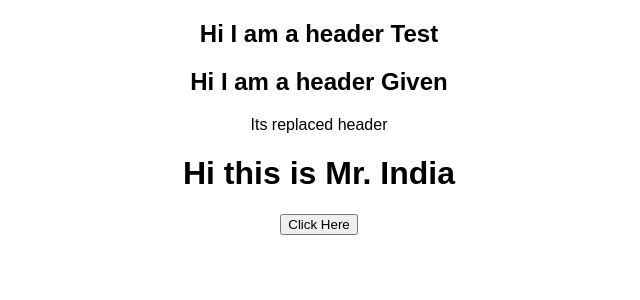
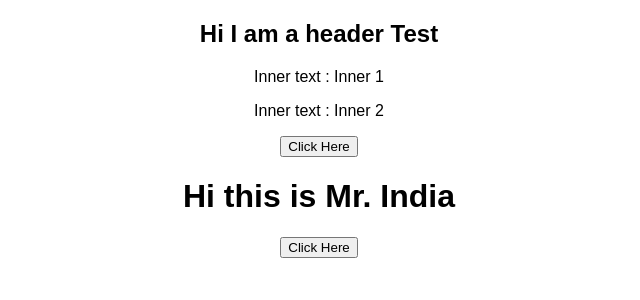
Before and after one commit to sunnyranadeveloper/reactjsStudy, a React (Create React App) app in the folder myapp/: page / in a window 1280 px wide. Shown: the top 300 px of the page, without its empty margins (321-961 px from the left). Built offline with nearby package versions, Linux system fonts and the light colour scheme.

Commit message:
function based component has been added

```diff
--- a/myapp/src/App.js
+++ b/myapp/src/App.js
@@ -16,9 +16,10 @@ class App extends Component {
 
   render(props) {
     return (
+      //it use to display class based compononent
       <div className="App">
         <Header projectName={this.state.project[0].name}/>
-        <Header projectName={this.state.project[1].name}>Its replaced header</Header>
+        {/* <Header projectName={this.state.project[1].name}>Its replaced header</Header> */}
         <h1>Hi this is {this.props.name}</h1>
         <button onClick={this.switchClickHandler}>Click Here</button>
       </div>
--- a/myapp/src/Header/Header.js
+++ b/myapp/src/Header/Header.js
@@ -1,10 +1,22 @@
-import React from 'react';
+import React, {useState} from 'react';
 
 const header = (props) => {
+    const [headerState,setHeaderState] = useState({
+        projectName : [{name: "Inner 1"},{name: "Inner 2"}]
+    });
+    const switchClickHandler = () => {
+        setHeaderState({
+            projectName : [{name: "Inner 1 Clicked"},{name: "Inner 2 Clicked"}]
+        });
+    }
+    //it use to display function based compononent
     return (
         <div>
             <h2>Hi I am a header {props.projectName}</h2>
             <p>{props.children}</p>
+            <p>Inner text : {headerState.projectName[0].name}</p>
+            <p>Inner text : {headerState.projectName[1].name}</p>
+            <button onClick={switchClickHandler}>Click Here</button>
         </div>
     );
 }
```
